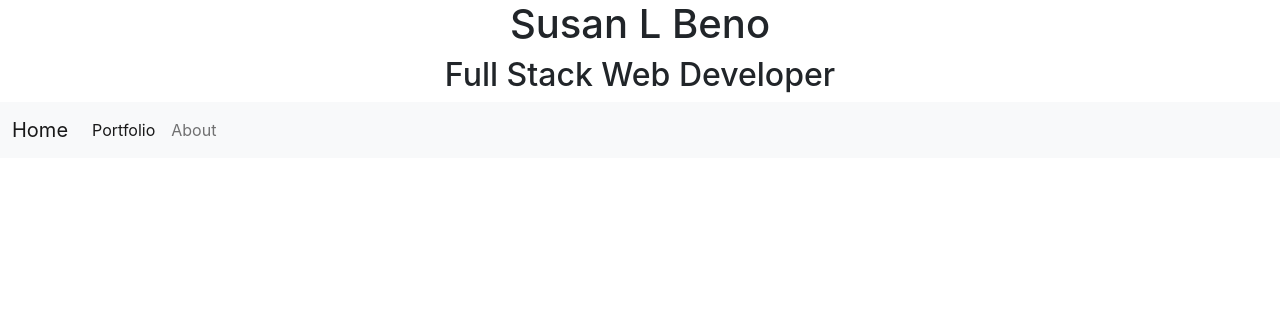
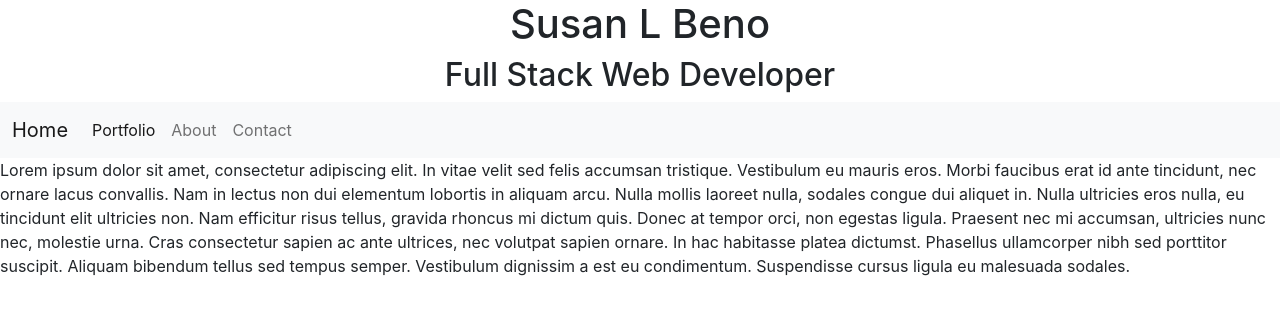
Before and after one commit to SueBee21/react-portfolio, a React (Create React App) app: page / in a window 1280 px wide. Shown: the top 314 px of the page. Built offline with nearby package versions, Linux system fonts and the light colour scheme.

Commit message:
adding pages

```diff
--- a/package.json
+++ b/package.json
@@ -8,6 +8,7 @@
     "@testing-library/user-event": "^12.8.0",
     "react": "^17.0.1",
     "react-dom": "^17.0.1",
+    "react-router-dom": "^5.2.0",
     "react-scripts": "4.0.3",
     "web-vitals": "^1.1.0"
   },
--- a/public/index.html
+++ b/public/index.html
@@ -13,7 +13,7 @@
   <link href="https://cdn.jsdelivr.net/npm/bootstrap@5.0.0-beta1/dist/css/bootstrap.min.css" rel="stylesheet"
     integrity="sha384-giJF6kkoqNQ00vy+HMDP7azOuL0xtbfIcaT9wjKHr8RbDVddVHyTfAAsrekwKmP1" crossorigin="anonymous">
 
-  <title>Employee Finder</title>
+  <title>Susan L Beno</title>
 </head>
 
 <body>
--- a/src/App.js
+++ b/src/App.js
@@ -1,14 +1,22 @@
+import React from "react";
+import home from "./Pages/home";
+import about from "./Pages/about";
+import contact from "./Pages/contact";
+import portfolio from "./Pages/portfolio";
+import { BrowserRouter as Router, Route } from "react-router-dom";
 import './App.css';
-import Header from "./Components/Header/index";
-import Navbar from "./Components/Navbar/index";
-
 
 
 function App() {
   return (
     <div>
-      <Header/>
-      <Navbar/>
+      <Router>
+      <Route exact path="/" component={home} />
+          <Route exact path="/contact" component={contact} />
+          <Route exact path="/portfolio" component={portfolio} />
+          <Route exact path="/about" component={about} />
+      </Router>
+
 
     </div>
 
--- a/src/Components/Navbar/index.js
+++ b/src/Components/Navbar/index.js
@@ -25,6 +25,9 @@ function Navbar() {
             <a className="nav-link" href="#">
               About
             </a>
+            <a className="nav-link" href="#">
+              Contact
+            </a>
           </div>
         </div>
       </div>
--- /dev/null
+++ b/src/Pages/about.js
@@ -0,0 +1,13 @@
+import React from "react";
+
+
+function myFunction() {
+    return (
+    <div>
+
+
+    </div>
+    );
+  }
+
+  export default myFunction;
--- /dev/null
+++ b/src/Pages/contact.js
@@ -0,0 +1,13 @@
+import React from "react";
+
+
+function myFunction() {
+    return (
+    <div>
+
+ <p>contact info to be added here</p>
+    </div>
+    );
+  }
+
+  export default myFunction;
--- /dev/null
+++ b/src/Pages/home.js
@@ -0,0 +1,15 @@
+import React from "react";
+import Header from "../Components/Header/index";
+import Navbar from "../Components/Navbar/index";
+
+function myFunction() {
+  return (
+    <div>
+      <Header />
+      <Navbar />
+      <p>Lorem ipsum dolor sit amet, consectetur adipiscing elit. In vitae velit sed felis accumsan tristique. Vestibulum eu mauris eros. Morbi faucibus erat id ante tincidunt, nec ornare lacus convallis. Nam in lectus non dui elementum lobortis in aliquam arcu. Nulla mollis laoreet nulla, sodales congue dui aliquet in. Nulla ultricies eros nulla, eu tincidunt elit ultricies non. Nam efficitur risus tellus, gravida rhoncus mi dictum quis. Donec at tempor orci, non egestas ligula. Praesent nec mi accumsan, ultricies nunc nec, molestie urna. Cras consectetur sapien ac ante ultrices, nec volutpat sapien ornare. In hac habitasse platea dictumst. Phasellus ullamcorper nibh sed porttitor suscipit. Aliquam bibendum tellus sed tempus semper. Vestibulum dignissim a est eu condimentum. Suspendisse cursus ligula eu malesuada sodales.</p>
+    </div>
+  );
+}
+
+export default myFunction;
--- /dev/null
+++ b/src/Pages/portfolio.js
@@ -0,0 +1,13 @@
+import React from "react";
+
+
+function myFunction() {
+    return (
+    <div>
+
+
+    </div>
+    );
+  }
+
+  export default myFunction;
```
Also changed, not shown: 1 other file (tests, documents, lock files or other folders).
